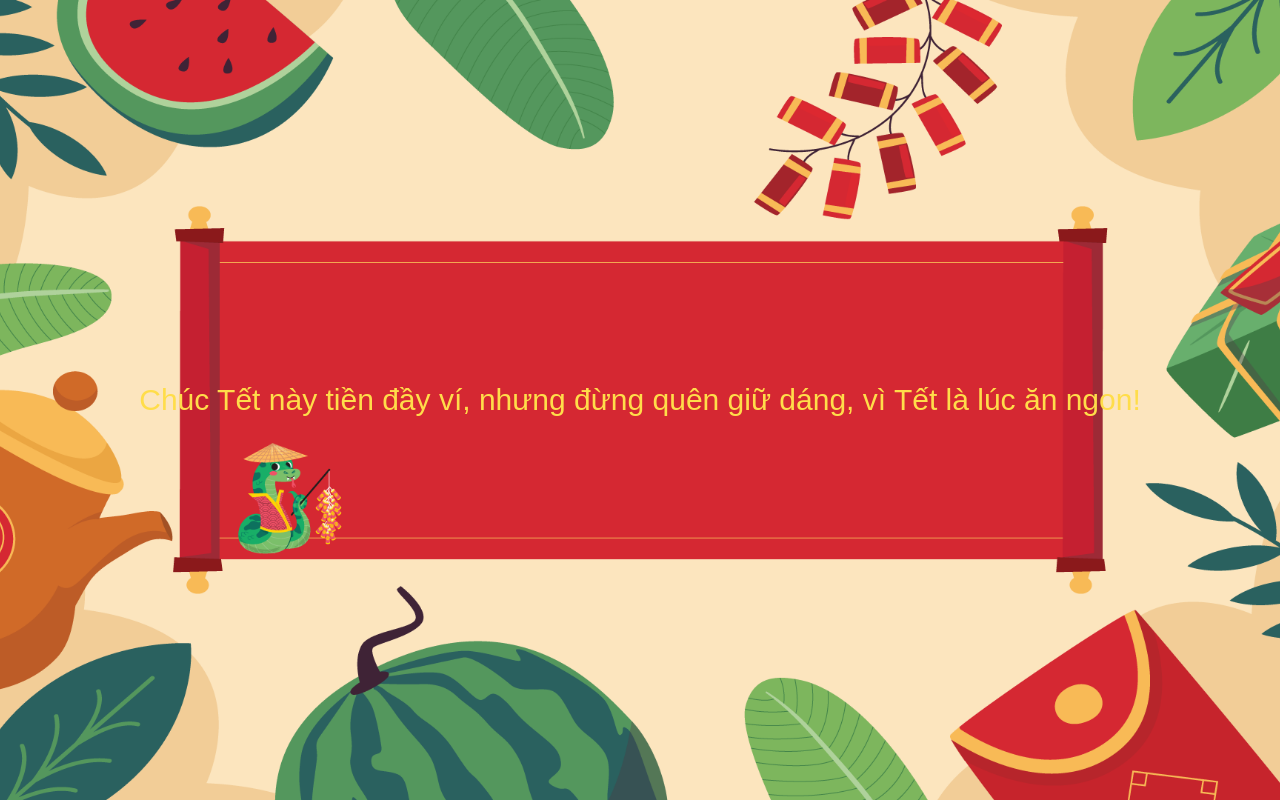
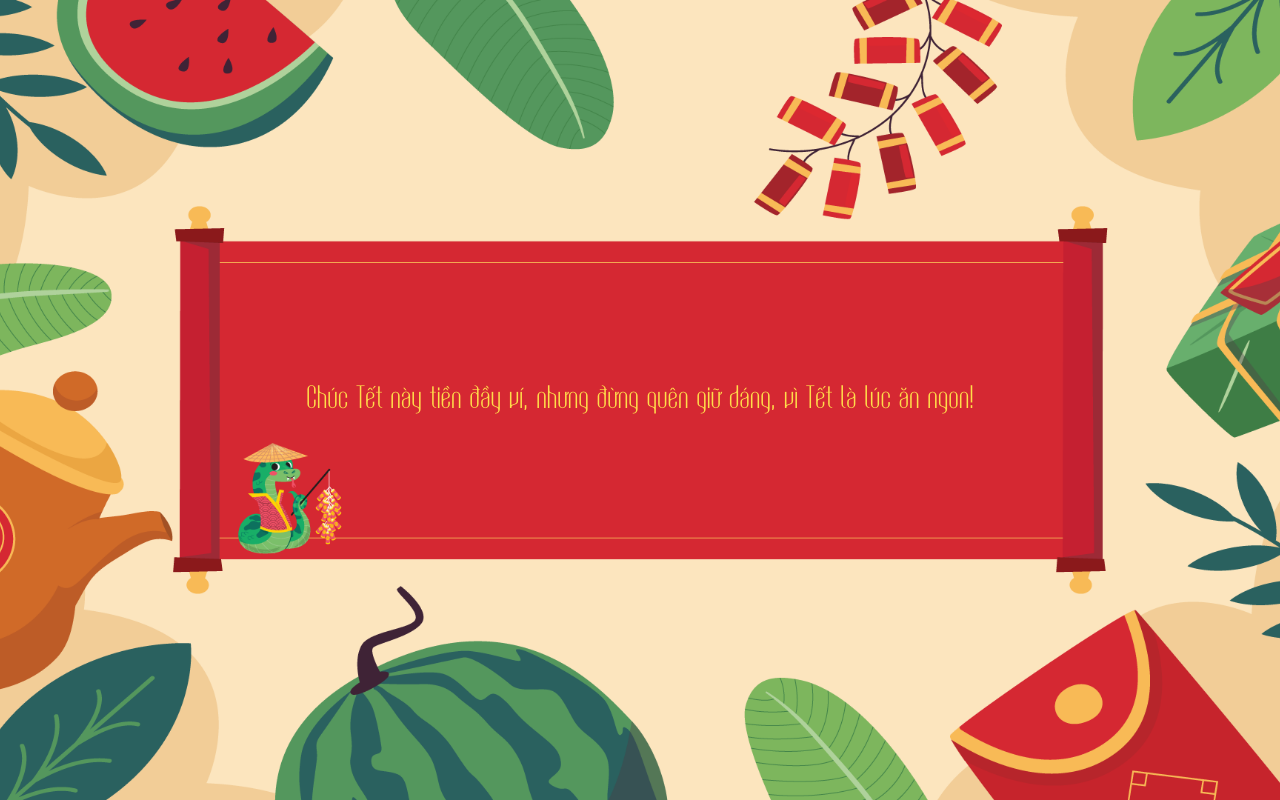
Before and after one commit to plgkiet/thongdiepngaytet, a plain HTML site: page index.html in a window 1280 px wide. Drawn offline with Linux system fonts and the light colour scheme; the site is published under a folder, as on GitHub Pages, so addresses that start at the root find nothing.

Commit message:
Update style.css

```diff
--- a/style.css
+++ b/style.css
@@ -1,6 +1,6 @@
 @font-face {
     font-family: 'VLGolf';
-    src: url(/fonts/VLGOLF.OTF) format('opentype');
+    src: url(./fonts/VLGOLF.OTF) format('opentype');
     font-style: normal;
     font-weight: normal;
     font-display: swap;
```
